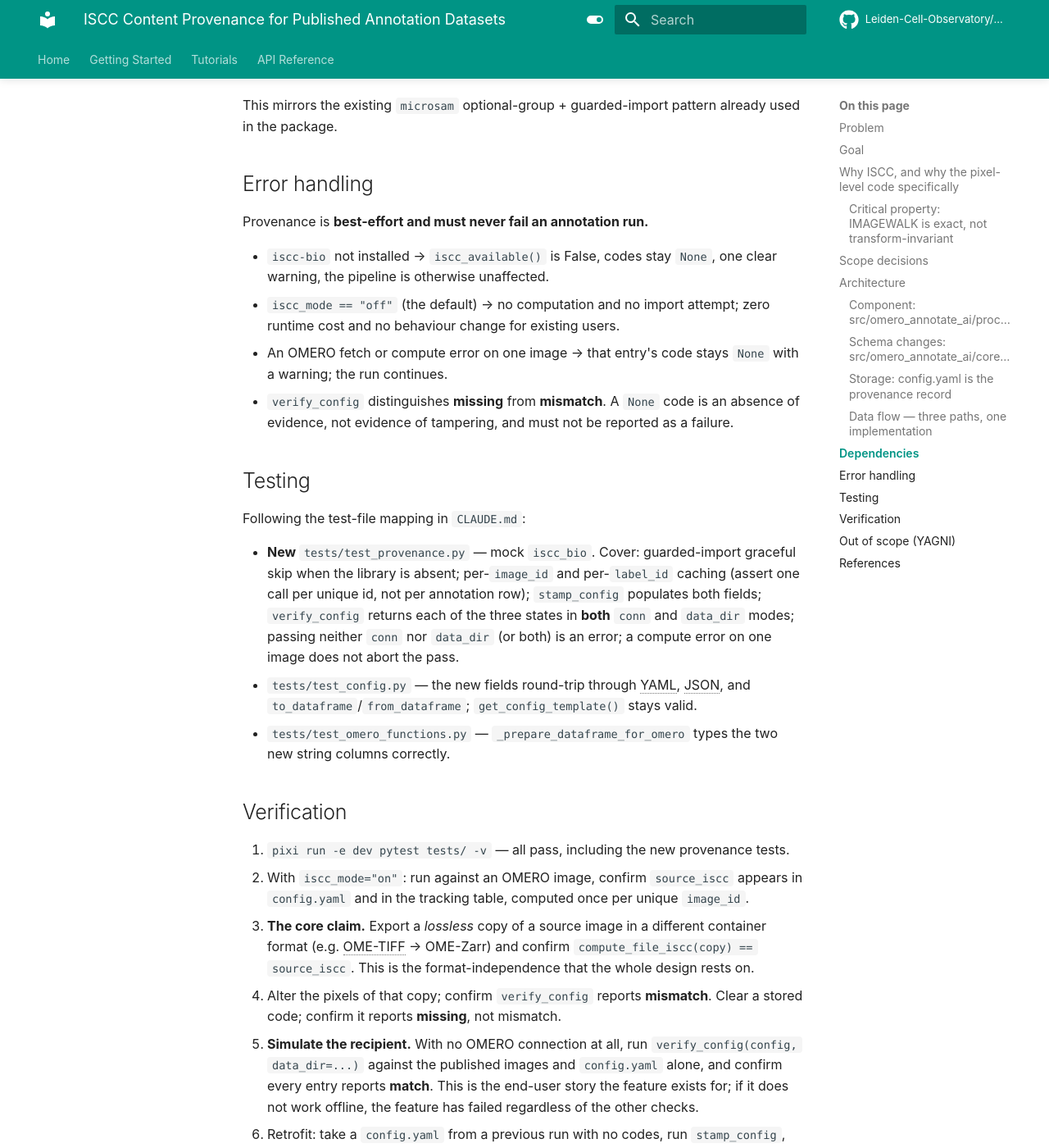
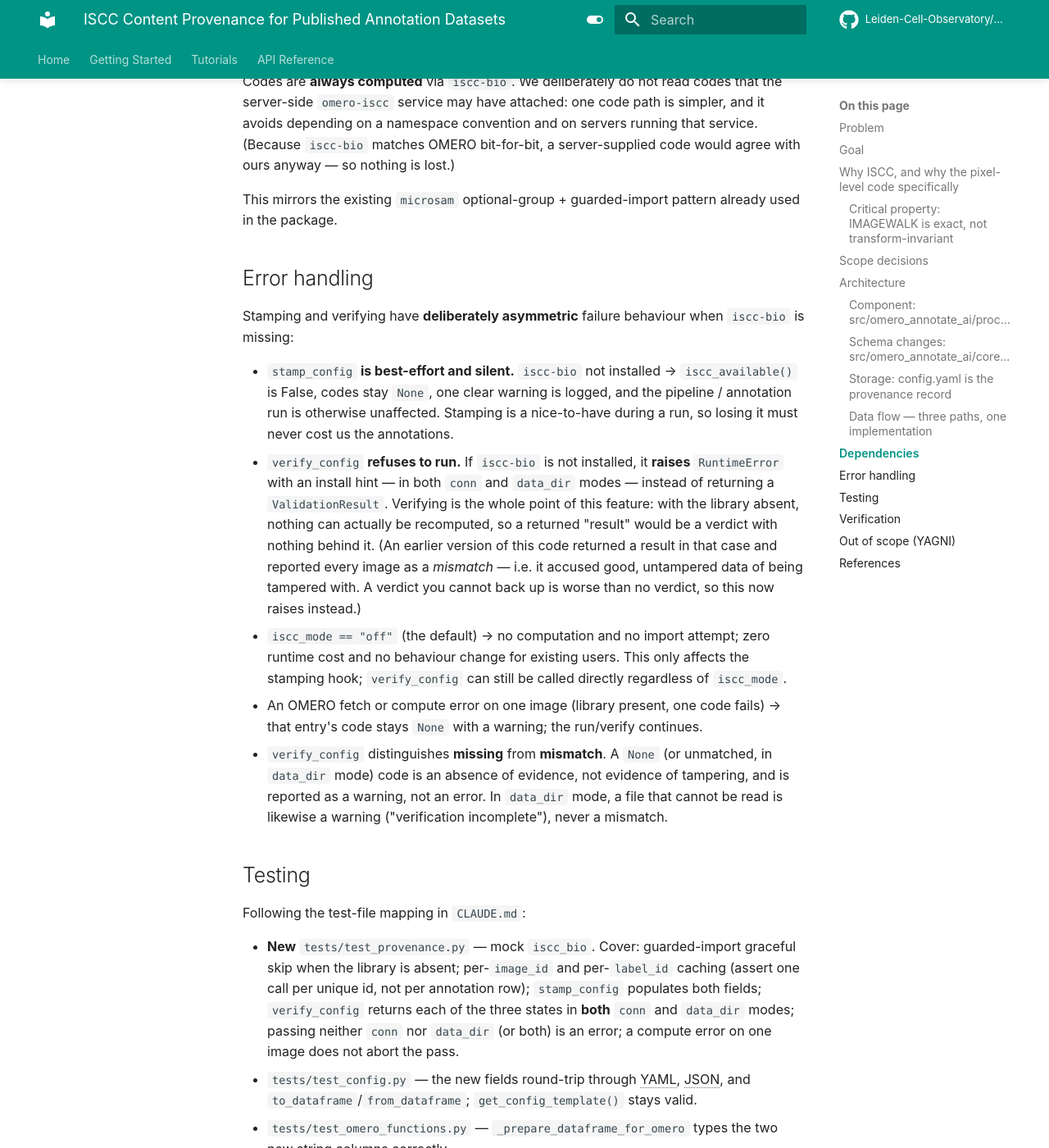
Before and after one commit to Leiden-Cell-Observatory/omero_annotate_ai, an MkDocs documentation site: the page built from docs/superpowers/specs/2026-07-13-iscc-provenance-design.md, in a window 1280 px wide and 1400 px high, scrolled down 4389 px. Shown: the whole window at 82% size. Built offline with MkDocs 1.6.1 and Material for MkDocs 9.7.7, drawn with Linux system fonts in a browser that asks for light colours; comment, search, counter and statistics services are not loaded; the version menu is left out; some of the changed text lies outside the part shown.

Commit message:
feat(provenance): stamp ISCC codes from the pipeline when enabled
Hook runs after masks are uploaded and before the config is persisted, so both
codes travel into config.yaml and the tracking table. No-op when iscc_mode is
off (the default); failures are swallowed so provenance can never cost us the
annotations.

Also corrects the design spec's offline-verify description: verification is
content-addressed (codes matched against a set, filenames never consulted),
and verify_config raises RuntimeError when iscc-bio is missing instead of
returning a result, unlike stamp_config which stays best-effort and silent.
An earlier version returned a result in that case and misreported every
image as tampered; a verdict with nothing behind it is worse than no verdict.

pixi.lock regenerated to sync the iscc-bio provenance extra declared in
pyproject.toml.

Co-Authored-By: Claude Opus 4.8 <noreply@anthropic.com>

````diff
--- a/docs/superpowers/specs/2026-07-13-iscc-provenance-design.md
+++ b/docs/superpowers/specs/2026-07-13-iscc-provenance-design.md
@@ -106,11 +106,15 @@ verify_config(config, conn=None, data_dir=None) -> ValidationResult
     The offline mode is the one that delivers the stated goal, so it is not optional.
     Three outcomes per entry: match / mismatch / missing. Reuses the existing
     ValidationResult shape (annotation_config.py:1145).
+    Raises RuntimeError (not a ValidationResult) if iscc-bio is not installed, in both
+    modes — see "Error handling" below for why this is intentionally NOT best-effort.
 ```
 
 The `data_dir` mode is what a third party actually runs: they hold the published images and the
-`config.yaml`, and nothing else. It maps each annotation's file to `compute_file_iscc` and compares
-against the stored `source_iscc` / `label_iscc`.
+`config.yaml`, and nothing else. It is **content-addressed**: every image file under the directory is
+coded, and each stored `source_iscc` / `label_iscc` must appear somewhere in that set. Filenames are
+never consulted, so renaming a published file does not break verification — which is exactly the
+property a content code is supposed to give us.
 
 ### Schema changes: `src/omero_annotate_ai/core/annotation_config.py`
 
@@ -171,16 +175,28 @@ package.
 
 ## Error handling
 
-Provenance is **best-effort and must never fail an annotation run.**
+Stamping and verifying have **deliberately asymmetric** failure behaviour when `iscc-bio` is missing:
 
-- `iscc-bio` not installed → `iscc_available()` is False, codes stay `None`, one clear warning, the
-  pipeline is otherwise unaffected.
+- **`stamp_config` is best-effort and silent.** `iscc-bio` not installed → `iscc_available()` is
+  False, codes stay `None`, one clear warning is logged, and the pipeline / annotation run is
+  otherwise unaffected. Stamping is a nice-to-have during a run, so losing it must never cost us the
+  annotations.
+- **`verify_config` refuses to run.** If `iscc-bio` is not installed, it **raises `RuntimeError`**
+  with an install hint — in both `conn` and `data_dir` modes — instead of returning a
+  `ValidationResult`. Verifying is the whole point of this feature: with the library absent, nothing
+  can actually be recomputed, so a returned "result" would be a verdict with nothing behind it. (An
+  earlier version of this code returned a result in that case and reported every image as a
+  *mismatch* — i.e. it accused good, untampered data of being tampered with. A verdict you cannot
+  back up is worse than no verdict, so this now raises instead.)
 - `iscc_mode == "off"` (the default) → no computation and no import attempt; zero runtime cost and no
-  behaviour change for existing users.
-- An OMERO fetch or compute error on one image → that entry's code stays `None` with a warning; the
-  run continues.
-- `verify_config` distinguishes **missing** from **mismatch**. A `None` code is an absence of
-  evidence, not evidence of tampering, and must not be reported as a failure.
+  behaviour change for existing users. This only affects the stamping hook; `verify_config` can still
+  be called directly regardless of `iscc_mode`.
+- An OMERO fetch or compute error on one image (library present, one code fails) → that entry's code
+  stays `None` with a warning; the run/verify continues.
+- `verify_config` distinguishes **missing** from **mismatch**. A `None` (or unmatched, in `data_dir`
+  mode) code is an absence of evidence, not evidence of tampering, and is reported as a warning, not
+  an error. In `data_dir` mode, a file that cannot be read is likewise a warning ("verification
+  incomplete"), never a mismatch.
 
 ## Testing
 
````
Also changed, not shown: 3 other files.
